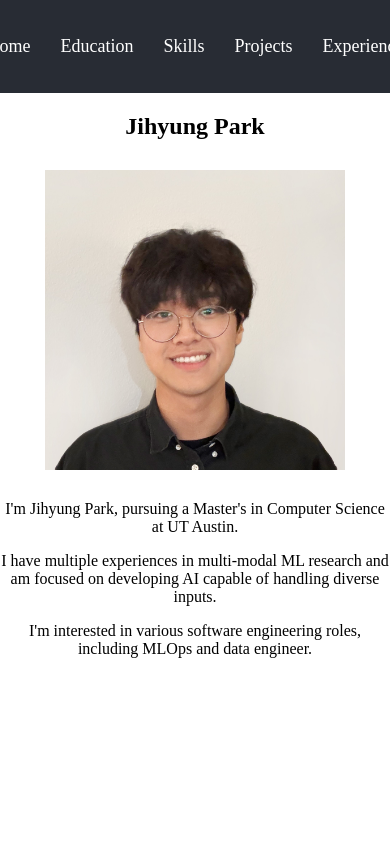
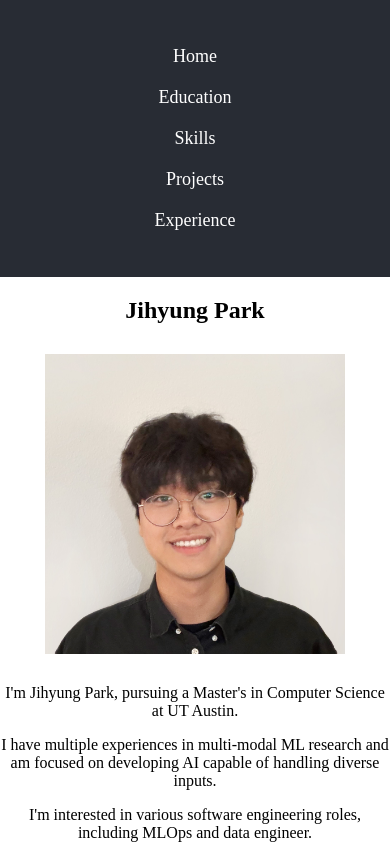
Before and after one commit to jihyung803/jihyung803.github.io, a React (Create React App) app: page / in a window 390 px wide. Built offline with nearby package versions, Linux system fonts and the light colour scheme.

Commit message:
for mobile

```diff
--- a/src/App.css
+++ b/src/App.css
@@ -14,6 +14,7 @@ nav ul {
   padding: 0;
   display: flex;
   justify-content: center;
+  flex-wrap: wrap; /* Flexbox를 사용하여 반응형 레이아웃을 만듭니다 */
 }
 
 nav ul li {
@@ -64,3 +65,15 @@ nav ul li a:hover {
     transform: rotate(360deg);
   }
 }
+
+/* 모바일 환경을 위한 스타일 */
+@media (max-width: 600px) {
+  nav ul {
+    flex-direction: column; /* 모바일에서는 세로로 정렬 */
+    align-items: center;
+  }
+
+  nav ul li {
+    margin: 10px 0;
+  }
+}
```
Also changed, not shown: package.json (+14 -8 lines), 1 other file (tests, documents, lock files or other folders).
